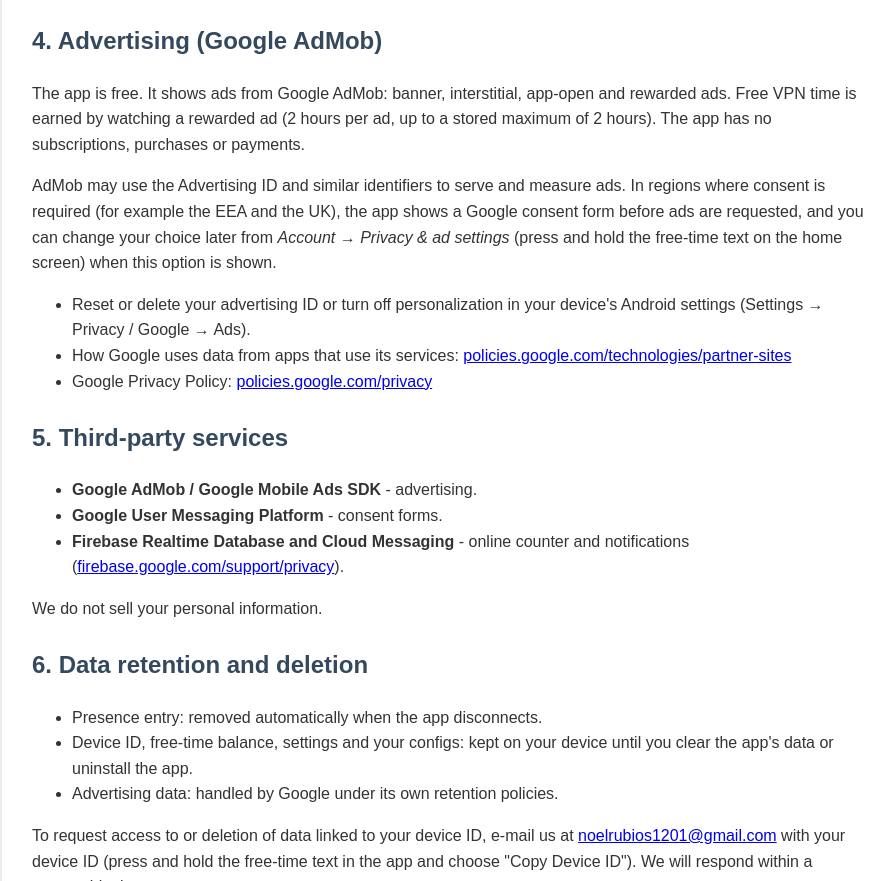
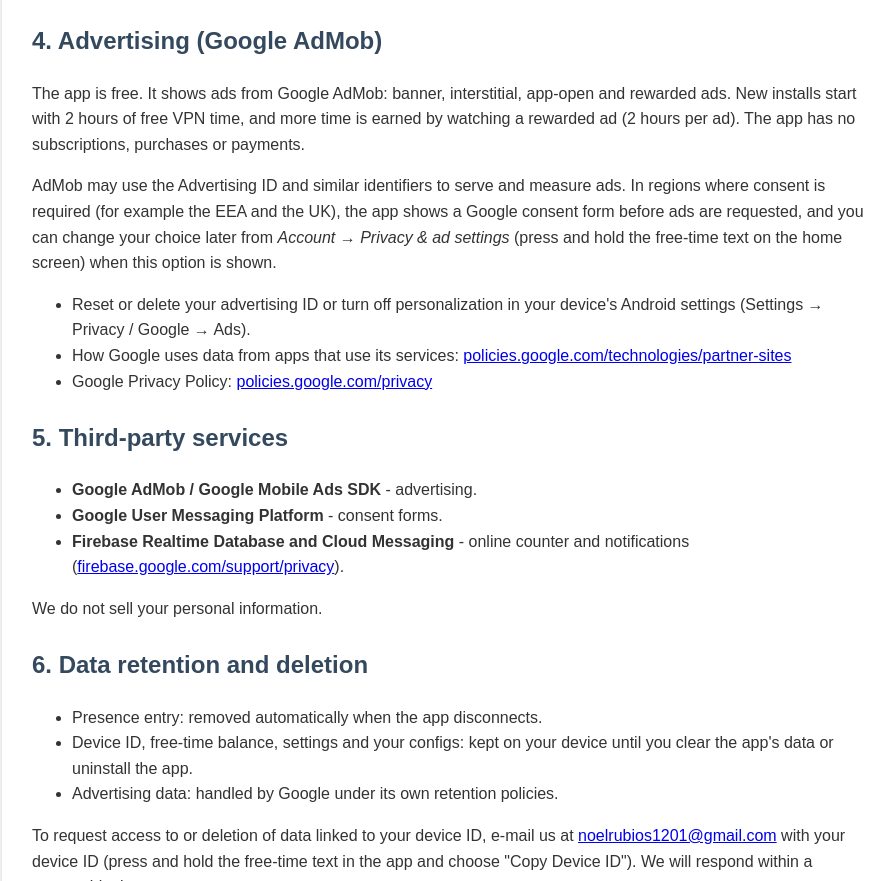
Before and after one commit to noelrubio143/AMBERSSHVPN, a website: page privacy-policy.html in a window 1280 px wide. Shown: the part 1327-2208 px from the top of the page, without its empty margins (188-1082 px from the left). Drawn offline with Linux system fonts and the light colour scheme.

Commit message:
Add files via upload

```diff
--- a/privacy-policy.html
+++ b/privacy-policy.html
@@ -48,7 +48,7 @@
 <p>The app uses Android's <code>VpnService</code> only to create the tunnel you start by tapping Connect. It sets up traffic routing through the server or configuration you choose so that your device's traffic is sent through that tunnel. The app does not use this to read, modify or sell the content of your traffic. The server or network operator you connect to may have its own policies, so please only use servers you trust.</p>
 
 <h2>4. Advertising (Google AdMob)</h2>
-<p>The app is free. It shows ads from Google AdMob: banner, interstitial, app-open and rewarded ads. Free VPN time is earned by watching a rewarded ad (2 hours per ad, up to a stored maximum of 2 hours). The app has no subscriptions, purchases or payments.</p>
+<p>The app is free. It shows ads from Google AdMob: banner, interstitial, app-open and rewarded ads. New installs start with 2 hours of free VPN time, and more time is earned by watching a rewarded ad (2 hours per ad). The app has no subscriptions, purchases or payments.</p>
 <p>AdMob may use the Advertising ID and similar identifiers to serve and measure ads. In regions where consent is required (for example the EEA and the UK), the app shows a Google consent form before ads are requested, and you can change your choice later from <em>Account &rarr; Privacy &amp; ad settings</em> (press and hold the free-time text on the home screen) when this option is shown.</p>
 <ul>
 <li>Reset or delete your advertising ID or turn off personalization in your device's Android settings (Settings &rarr; Privacy / Google &rarr; Ads).</li>
```
